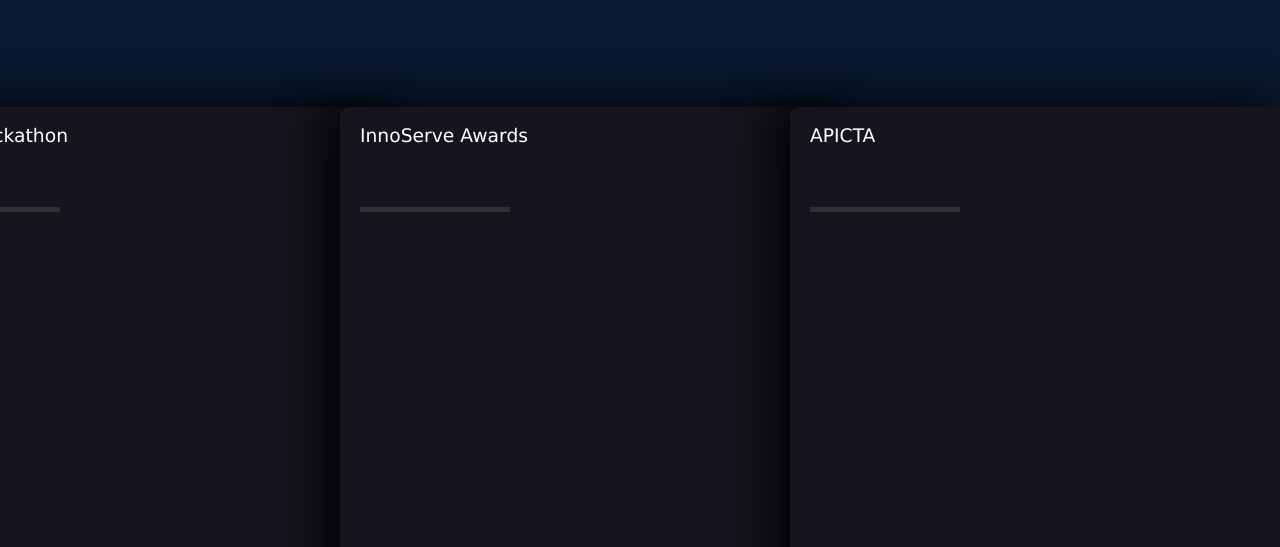
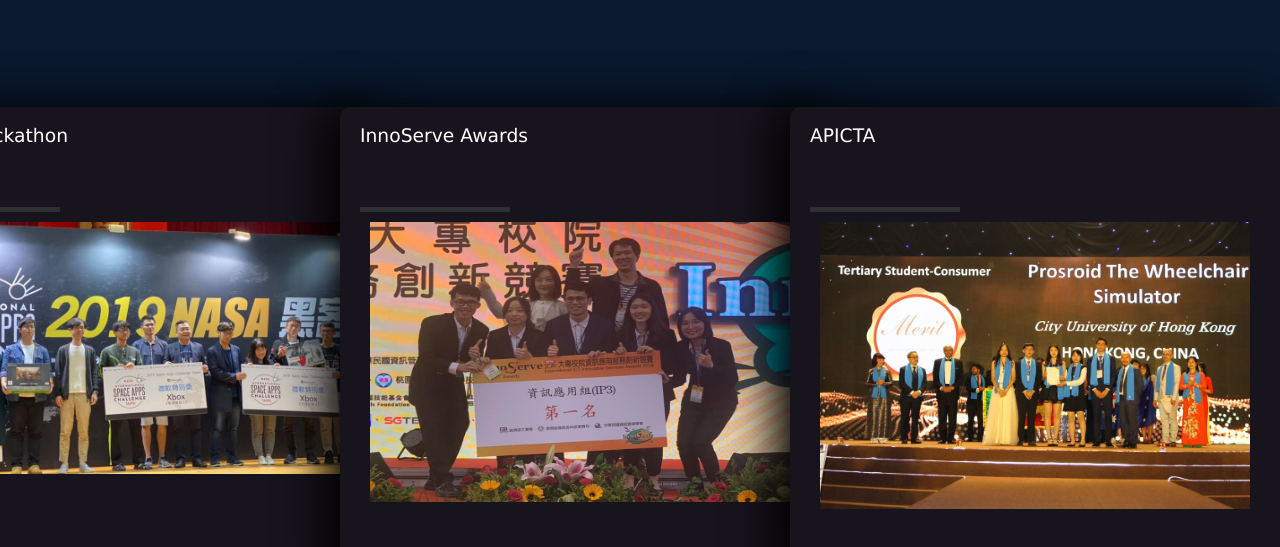
Before and after one commit to LOTINGYI/LOTINGYI.github.io, a website: page competition.html in a window 1280 px wide. Shown: the part 253-800 px from the top of the page. Drawn offline with Linux system fonts and the light colour scheme.

Commit message:
change the layout of the about page and insert the image into the competition page

```diff
--- a/competition.html
+++ b/competition.html
@@ -53,11 +53,12 @@
                 <div class="bar">
                     <div class="emptybar"></div>
                     <div class="filledbar"></div>
+                    <img src="./dist/img/NASA_Hackathon.jpg" class="comp1" alt="">
                 </div>
                 <div class="circle">
-                    <svg version="1.1" xmlns="http://www.w3.org/2000/svg">
+                    <!-- <svg version="1.1" xmlns="http://www.w3.org/2000/svg">
                         <circle class="stroke" cx="60" cy="60" r="50" />
-                    </svg>
+                    </svg> -->
                 </div>
             </div>
             <div class="card">
@@ -65,24 +66,19 @@
                 <div class="bar">
                     <div class="emptybar"></div>
                     <div class="filledbar"></div>
+                    <img src="./dist/img/InnoServe.jpg" class="comp2" alt="">
                 </div>
-                <div class="circle">
-                    <svg version="1.1" xmlns="http://www.w3.org/2000/svg">
-                        <circle class="stroke" cx="60" cy="60" r="50" />
-                    </svg>
-                </div>
+
             </div>
             <div class="card">
                 <h3 class="title">APICTA</h3>
                 <div class="bar">
                     <div class="emptybar"></div>
                     <div class="filledbar"></div>
+                    <img src="./dist/img/APICTA_Award.jpg" class="comp3" alt="">
                 </div>
-                <div class="circle">
-                    <svg version="1.1" xmlns="http://www.w3.org/2000/svg">
-                        <circle class="stroke" cx="60" cy="60" r="50" />
-                    </svg>
-                </div>
+
+
             </div>
 
         </div>
--- a/scss/_mobile.scss
+++ b/scss/_mobile.scss
@@ -54,6 +54,7 @@
     grid-template-areas:
     'bioimage'
     'bio'
+    'experience'
     'job1'
     'job2'
     'job3';
--- a/scss/main.scss
+++ b/scss/main.scss
@@ -78,8 +78,9 @@
   display: grid;
   grid-gap: 30px;
   grid-template-areas:
-    "bioimage bio bio"
-    "title job1 job2 ";
+    "bioimage bio ."
+    ". experience ."
+    ". job1 job2 ";
   grid-template-columns: repeat(3, 1fr);
 
   .bio-image {
@@ -100,6 +101,9 @@
     }
   }
 
+  .experience{
+    grid-area: experience;
+  }
 
   .job-1 {
     grid-area: job1;
@@ -126,8 +130,8 @@
 // Work/Project
 .projects {
   display: grid;
-  grid-gap: 1.7rem;
-  grid-template-columns: repeat(3, 1fr);
+  grid-gap: 2rem;
+  grid-template-columns: repeat(3, 2fr);
 
   img {
     width: 100%;
@@ -153,7 +157,7 @@
 
 .card {
   display: flex;
-  height: 580px;
+  height: 480px;
   width: 500px;
   background-color: #17141d;
   border-radius: 10px;
@@ -217,23 +221,40 @@
   transition: 0.4s ease-out;
 }
 
-.circle {
-  position: absolute;
-  top: 150px;
-  left: calc(50% - 60px);
+.comp1{
+  width: 450px;
+  padding: 10px;
 }
 
-.stroke {
-  stroke: white;
-  stroke-dasharray: 360;
-  stroke-dashoffset: 360;
-  transition: 0.6s ease-out;
+.comp2{
+  width: 450px;
+  padding: 10px;
+  height: 300px;
 }
 
-svg {
-  fill: #17141d;
-  stroke-width: 2px;
+.comp3{
+  width: 450px;
+  padding: 10px;
 }
+
+
+// .circle {
+//   position: absolute;
+//   top: 150px;
+//   left: calc(50% - 60px);
+// }
+
+// .stroke {
+//   stroke: white;
+//   stroke-dasharray: 360;
+//   stroke-dashoffset: 360;
+//   transition: 0.6s ease-out;
+// }
+
+// svg {
+//   fill: #17141d;
+//   stroke-width: 2px;
+// }
 
 .card:hover .stroke {
   stroke-dashoffset: 100;
```
Also changed, not shown: about.html (+3 -0 lines), dist/css/main.css, dist/img/APICTA_Award.jpg (added), dist/img/InnoServe.jpg (added), dist/img/NASA_Hackathon.jpg (added).
